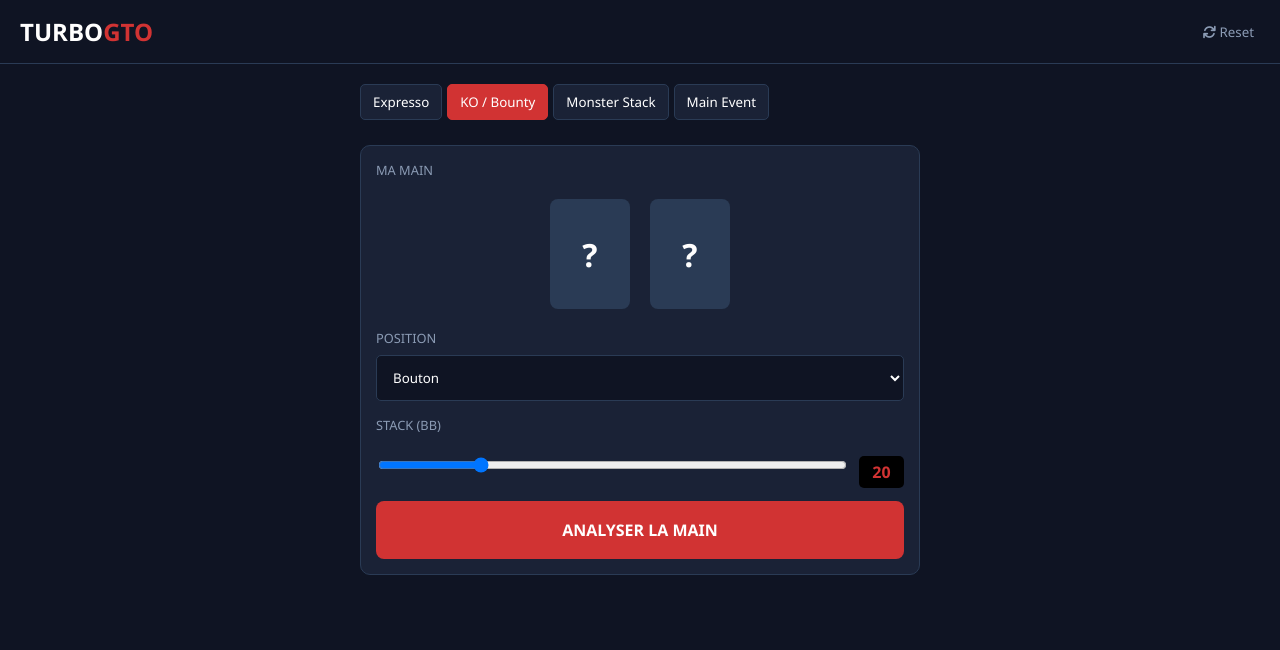
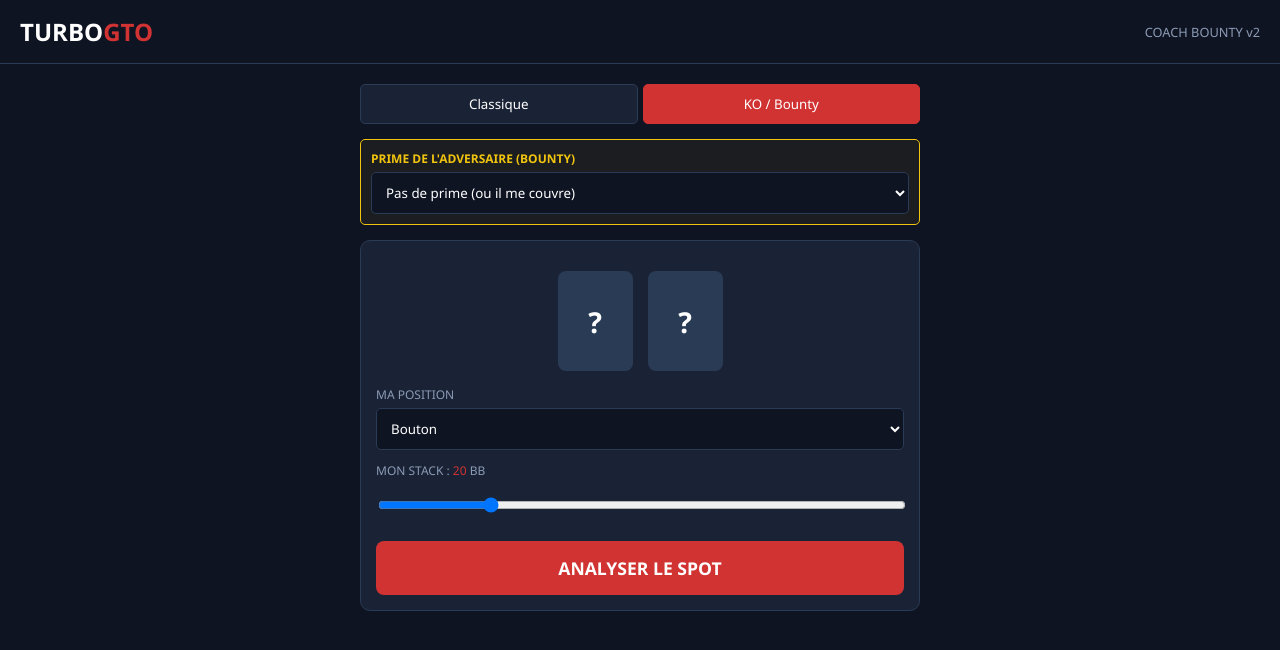
Before and after one commit to EddyBouchenak/Assistant_WINA, a plain HTML site: page index.html in a window 1280 px wide. Both pictures are taken after a click on the button "KO / Bounty". Drawn offline with Linux system fonts and the light colour scheme.

Commit message:
Refactor index.html for tournament and card UI
Updated title and styles for better presentation. Adjusted layout and button functionalities for tournament selection and card handling.

```diff
--- a/index.html
+++ b/index.html
@@ -3,258 +3,172 @@
 <head>
     <meta charset="UTF-8">
     <meta name="viewport" content="width=device-width, initial-scale=1.0, maximum-scale=1.0, user-scalable=no">
-    <title>Assistant Winamax Live - TurboGTO</title>
+    <title>TurboGTO Pro - Bounty Edition</title>
     <link href="https://cdnjs.cloudflare.com/ajax/libs/font-awesome/6.0.0/css/all.min.css" rel="stylesheet">
     <style>
         :root {
-            --bg-dark: #0f1423;
-            --bg-card: #1a2236;
-            --accent-red: #d13333;
-            --text-white: #ffffff;
-            --text-gray: #8b9bb4;
-            --suit-red: #e74c3c;
-            --suit-black: #2c3e50;
+            --bg-dark: #0f1423; --bg-card: #1a2236; --accent-red: #d13333;
+            --text-white: #ffffff; --text-gray: #8b9bb4; --suit-red: #e74c3c;
+            --gold: #f1c40f;
         }
+        * { box-sizing: border-box; font-family: 'Segoe UI', sans-serif; -webkit-tap-highlight-color: transparent; }
+        body { background-color: var(--bg-dark); color: var(--text-white); margin: 0; padding: 0; }
+        header { padding: 15px 20px; border-bottom: 1px solid #2a3b55; display: flex; justify-content: space-between; align-items: center; }
+        .logo { font-size: 1.5rem; font-weight: bold; } .logo span { color: var(--accent-red); }
+        .container { padding: 20px; max-width: 600px; margin: 0 auto; width: 100%; }
 
-        * { box-sizing: border-box; font-family: 'Segoe UI', sans-serif; -webkit-tap-highlight-color: transparent; }
+        .tourney-nav { display: flex; gap: 5px; margin-bottom: 15px; }
+        .t-btn { flex: 1; background: var(--bg-card); border: 1px solid #2a3b55; color: white; padding: 10px; border-radius: 5px; cursor: pointer; }
+        .t-btn.active { background: var(--accent-red); border-color: var(--accent-red); }
 
-        body {
-            background-color: var(--bg-dark);
-            color: var(--text-white);
-            margin: 0; padding: 0;
-            display: flex; flex-direction: column; min-height: 100vh;
-        }
+        .card-section { background: var(--bg-card); border-radius: 10px; padding: 15px; border: 1px solid #2a3b55; margin-bottom: 15px; }
+        .cards-display { display: flex; justify-content: center; gap: 15px; margin: 15px 0; }
+        .card-slot { width: 75px; height: 100px; background: #2a3b55; border-radius: 8px; display: flex; flex-direction: column; justify-content: center; align-items: center; cursor: pointer; border: 2px solid transparent; }
+        .card-slot.filled { background: white; color: black; }
+        .card-val { font-size: 1.8rem; font-weight: bold; }
 
-        header {
-            padding: 15px 20px;
-            background: var(--bg-dark);
-            border-bottom: 1px solid #2a3b55;
-            display: flex; justify-content: space-between; align-items: center;
-        }
+        .input-row { margin-bottom: 12px; }
+        .label { color: var(--text-gray); font-size: 0.75rem; text-transform: uppercase; margin-bottom: 5px; display: block; }
+        select, input { width: 100%; padding: 10px; background: var(--bg-dark); border: 1px solid #2a3b55; color: white; border-radius: 5px; }
 
-        .logo { font-size: 1.5rem; font-weight: bold; }
-        .logo span { color: var(--accent-red); }
+        #bounty-zone { display: none; border: 1px solid var(--gold); padding: 10px; border-radius: 5px; margin-bottom: 15px; background: rgba(241, 196, 15, 0.05); }
+        .gold-text { color: var(--gold); font-weight: bold; }
 
-        .container { flex: 1; padding: 20px; max-width: 600px; margin: 0 auto; width: 100%; }
+        .analyze-btn { width: 100%; background: var(--accent-red); color: white; border: none; padding: 15px; border-radius: 8px; font-weight: bold; cursor: pointer; font-size: 1.1rem; }
 
-        /* Tournament Selector */
-        .tournament-nav {
-            display: flex; gap: 5px; overflow-x: auto; margin-bottom: 20px; padding-bottom: 5px;
-        }
-        .tourney-btn {
-            background: var(--bg-card); border: 1px solid #2a3b55; color: white;
-            padding: 8px 12px; border-radius: 5px; white-space: nowrap; cursor: pointer;
-        }
-        .tourney-btn.active { background: var(--accent-red); border-color: var(--accent-red); }
+        #result { display: none; margin-top: 20px; padding: 20px; background: var(--bg-card); border-radius: 10px; text-align: center; border-top: 4px solid var(--accent-red); }
+        .res-title { font-size: 2.2rem; font-weight: 900; }
 
-        /* Main Section */
-        .section-card {
-            background: var(--bg-card); border-radius: 10px; padding: 15px; margin-bottom: 20px;
-            border: 1px solid #2a3b55;
-        }
-
-        .cards-display {
-            display: flex; justify-content: center; gap: 20px; margin: 20px 0;
-        }
-        .card-slot {
-            width: 80px; height: 110px; background: #2a3b55; border-radius: 8px;
-            display: flex; flex-direction: column; justify-content: center; align-items: center;
-            cursor: pointer; border: 2px solid transparent;
-        }
-        .card-slot.active { border-color: var(--accent-red); background: #3a4b65; }
-        .card-slot.filled { background: white; color: black; }
-        .card-val { font-size: 2rem; font-weight: bold; }
-        .card-suit { font-size: 1.5rem; }
-
-        /* Controls */
-        .label { color: var(--text-gray); font-size: 0.8rem; text-transform: uppercase; margin-bottom: 8px; display: block; }
-        select, input {
-            width: 100%; padding: 12px; background: var(--bg-dark); border: 1px solid #2a3b55;
-            color: white; border-radius: 5px; margin-bottom: 15px;
-        }
-
-        .slider-box { display: flex; align-items: center; gap: 10px; }
-        .stack-val { background: black; color: var(--accent-red); padding: 5px 10px; border-radius: 5px; font-weight: bold; min-width: 45px; text-align: center; }
-
-        .analyze-btn {
-            width: 100%; background: var(--accent-red); color: white; border: none;
-            padding: 18px; border-radius: 8px; font-weight: bold; cursor: pointer; font-size: 1rem;
-        }
-
-        /* Modal */
-        .modal {
-            display: none; position: fixed; top: 0; left: 0; width: 100%; height: 100%;
-            background: rgba(0,0,0,0.9); z-index: 1000; flex-direction: column; justify-content: center; align-items: center;
-        }
+        .modal { display: none; position: fixed; top: 0; left: 0; width: 100%; height: 100%; background: rgba(0,0,0,0.95); z-index: 1000; flex-direction: column; justify-content: center; align-items: center; }
         .modal.show { display: flex; }
         .grid { display: grid; grid-template-columns: repeat(4, 1fr); gap: 10px; padding: 20px; width: 100%; max-width: 400px; }
-        .m-btn {
-            background: var(--bg-card); border: 1px solid #2a3b55; color: white;
-            padding: 15px; border-radius: 5px; text-align: center; font-weight: bold; cursor: pointer;
-        }
-        .m-btn.red { color: var(--suit-red); }
-
-        /* Result */
-        #result { display: none; margin-top: 20px; text-align: center; padding: 20px; background: var(--bg-card); border-radius: 10px; border-left: 5px solid var(--accent-red); }
-        .res-title { font-size: 2.5rem; font-weight: 800; margin: 0; }
-        .res-desc { color: var(--text-gray); font-style: italic; margin-top: 10px; }
+        .m-btn { background: var(--bg-card); border: 1px solid #2a3b55; color: white; padding: 15px; border-radius: 5px; text-align: center; font-weight: bold; cursor: pointer; }
     </style>
 </head>
 <body>
 
 <header>
     <div class="logo">TURBO<span>GTO</span></div>
-    <button onclick="location.reload()" style="background:none; border:none; color:var(--text-gray); cursor:pointer;"><i class="fas fa-sync"></i> Reset</button>
+    <div style="font-size: 0.8rem; color: var(--text-gray);">COACH BOUNTY v2</div>
 </header>
 
 <div class="container">
-    <div class="tournament-nav" id="tourneyNav">
-        <button class="tourney-btn active" onclick="setTourney(this, 'Expresso')">Expresso</button>
-        <button class="tourney-btn" onclick="setTourney(this, 'KO')">KO / Bounty</button>
-        <button class="tourney-btn" onclick="setTourney(this, 'Monster')">Monster Stack</button>
-        <button class="tourney-btn" onclick="setTourney(this, 'Main')">Main Event</button>
+    <div class="tourney-nav">
+        <button class="t-btn active" onclick="switchT(this, 'classic')">Classique</button>
+        <button class="t-btn" onclick="switchT(this, 'ko')">KO / Bounty</button>
     </div>
 
-    <div class="section-card">
-        <span class="label">Ma Main</span>
+    <div id="bounty-zone">
+        <label class="label gold-text">Prime de l'adversaire (Bounty)</label>
+        <select id="bounty-size">
+            <option value="0">Pas de prime (ou il me couvre)</option>
+            <option value="1">Petite prime</option>
+            <option value="2">Grosse prime (x3+)</option>
+            <option value="3">ÉNORME Prime (Couvre mon Buy-in)</option>
+        </select>
+    </div>
+
+    <div class="card-section">
         <div class="cards-display">
-            <div class="card-slot" id="slot1" onclick="openPicker(1)">
-                <div class="card-val">?</div>
-                <div class="card-suit"></div>
-            </div>
-            <div class="card-slot" id="slot2" onclick="openPicker(2)">
-                <div class="card-val">?</div>
-                <div class="card-suit"></div>
-            </div>
+            <div class="card-slot" id="slot1" onclick="openPicker(1)"><div class="card-val">?</div><div class="card-suit"></div></div>
+            <div class="card-slot" id="slot2" onclick="openPicker(2)"><div class="card-val">?</div><div class="card-suit"></div></div>
         </div>
 
-        <label class="label">Position</label>
-        <select id="pos">
-            <option value="UTG">UTG (Début)</option>
-            <option value="HJ">Hi-Jack</option>
-            <option value="CO">Cut-Off</option>
-            <option value="BTN" selected>Bouton</option>
-            <option value="SB">Small Blind</option>
-            <option value="BB">Big Blind</option>
-        </select>
-
-        <label class="label">Stack (BB)</label>
-        <div class="slider-box">
-            <input type="range" id="stackRange" min="1" max="100" value="20" oninput="updateStack(this.value)">
-            <div class="stack-val" id="stackLabel">20</div>
+        <div class="input-row">
+            <label class="label">Ma Position</label>
+            <select id="pos">
+                <option value="UTG">UTG</option><option value="CO">Cut-Off</option>
+                <option value="BTN" selected>Bouton</option><option value="SB">Small Blind</option>
+                <option value="BB">Big Blind</option>
+            </select>
         </div>
 
-        <button class="analyze-btn" onclick="analyze()">ANALYSER LA MAIN</button>
+        <div class="input-row">
+            <label class="label">Mon Stack : <span id="stackLab" style="color:var(--accent-red)">20</span> BB</label>
+            <input type="range" id="stack" min="1" max="100" value="20" oninput="document.getElementById('stackLab').innerText=this.value">
+        </div>
+
+        <button class="analyze-btn" onclick="analyze()">ANALYSER LE SPOT</button>
     </div>
 
     <div id="result">
-        <div class="res-title" id="resAction">CHECK</div>
-        <div id="resStats" style="margin: 10px 0; color: #4ade80; font-weight: bold;"></div>
-        <div class="res-desc" id="resCoach"></div>
+        <div class="res-title" id="resAction">---</div>
+        <div id="resCoach" style="margin-top:10px; color: var(--text-gray);"></div>
     </div>
 </div>
 
 <div class="modal" id="picker">
-    <h3 id="pickerTitle">Carte 1 : Valeur</h3>
-    <div class="grid" id="rankGrid">
-        </div>
-    <div class="grid" id="suitGrid" style="display:none;">
-        <div class="m-btn red" onclick="pickSuit('♥')">♥</div>
-        <div class="m-btn red" onclick="pickSuit('♦')">♦</div>
-        <div class="m-btn" onclick="pickSuit('♠')">♠</div>
-        <div class="m-btn" onclick="pickSuit('♣')">♣</div>
+    <h3 id="pTitle">Valeur</h3>
+    <div class="grid" id="rGrid"></div>
+    <div class="grid" id="sGrid" style="display:none;">
+        <div class="m-btn" style="color:red" onclick="pSuit('♥')">♥</div>
+        <div class="m-btn" style="color:red" onclick="pSuit('♦')">♦</div>
+        <div class="m-btn" onclick="pSuit('♠')">♠</div>
+        <div class="m-btn" onclick="pSuit('♣')">♣</div>
     </div>
-    <button onclick="closePicker()" style="margin-top:20px; background:none; border:none; color:white; cursor:pointer;">Annuler</button>
 </div>
 
 <script>
-    let currentSlot = 0;
-    let tourney = "Expresso";
-    let hand = [ {r:null, s:null}, {r:null, s:null} ];
+    let cur = 0; let isKO = false;
+    let hand = [{r:null,s:null},{r:null,s:null}];
     const ranks = ['A','K','Q','J','T','9','8','7','6','5','4','3','2'];
 
-    // Initialisation
-    const rankGrid = document.getElementById('rankGrid');
+    // Init Modal
+    const rg = document.getElementById('rGrid');
     ranks.forEach(r => {
-        let div = document.createElement('div');
-        div.className = 'm-btn';
-        div.innerText = r;
-        div.onclick = () => pickRank(r);
-        rankGrid.appendChild(div);
+        let d = document.createElement('div'); d.className='m-btn'; d.innerText=r;
+        d.onclick = () => { hand[cur-1].r=r; document.getElementById('rGrid').style.display='none'; document.getElementById('sGrid').style.display='grid'; };
+        rg.appendChild(d);
     });
 
-    function setTourney(btn, name) {
-        document.querySelectorAll('.tourney-btn').forEach(b => b.classList.remove('active'));
+    function switchT(btn, mode) {
+        document.querySelectorAll('.t-btn').forEach(b => b.classList.remove('active'));
         btn.classList.add('active');
-        tourney = name;
+        isKO = (mode === 'ko');
+        document.getElementById('bounty-zone').style.display = isKO ? 'block' : 'none';
     }
 
-    function updateStack(v) { document.getElementById('stackLabel').innerText = v; }
-
-    function openPicker(slot) {
-        currentSlot = slot;
-        document.getElementById('pickerTitle').innerText = "Carte " + slot + " : Valeur";
-        document.getElementById('rankGrid').style.display = 'grid';
-        document.getElementById('suitGrid').style.display = 'none';
-        document.getElementById('picker').classList.add('show');
+    function openPicker(s) { cur=s; document.getElementById('rGrid').style.display='grid'; document.getElementById('sGrid').style.display='none'; document.getElementById('picker').classList.add('show'); }
+    function pSuit(s) {
+        hand[cur-1].s=s;
+        const el = document.getElementById('slot'+cur); el.classList.add('filled');
+        el.querySelector('.card-val').innerText = hand[cur-1].r;
+        el.querySelector('.card-suit').innerText = s;
+        el.style.color = (s==='♥'||s==='♦')?'red':'black';
+        document.getElementById('picker').classList.remove('show');
     }
 
-    function pickRank(r) {
-        hand[currentSlot-1].r = r;
-        document.getElementById('pickerTitle').innerText = "Carte " + currentSlot + " : Couleur";
-        document.getElementById('rankGrid').style.display = 'none';
-        document.getElementById('suitGrid').style.display = 'grid';
-    }
-
-    function pickSuit(s) {
-        hand[currentSlot-1].s = s;
-        updateCardUI(currentSlot);
-        closePicker();
-    }
-
-    function updateCardUI(slot) {
-        const card = hand[slot-1];
-        const el = document.getElementById('slot' + slot);
-        el.classList.add('filled');
-        el.querySelector('.card-val').innerText = card.r;
-        el.querySelector('.card-suit').innerText = card.s;
-        el.style.color = (card.s === '♥' || card.s === '♦') ? 'var(--suit-red)' : 'black';
-    }
-
-    function closePicker() { document.getElementById('picker').classList.remove('show'); }
-
     function analyze() {
-        if (!hand[0].r || !hand[1].r) { alert("Choisis tes 2 cartes d'abord !"); return; }
-
-        const stack = parseInt(document.getElementById('stackRange').value);
-        const pos = document.getElementById('pos').value;
+        if(!hand[0].r || !hand[1].r) return alert("Complète ta main !");
+        const stack = parseInt(document.getElementById('stack').value);
+        const bnt = parseInt(document.getElementById('bounty-size').value);
         const h1 = hand[0].r, h2 = hand[1].r;
-        const suited = hand[0].s === hand[1].s;
 
         let action = "FOLD";
-        let coach = "Trop faible pour cette position.";
-        let equity = "15%";
+        let coach = "Main trop faible.";
 
-        // Logique simplifiée Nash / Turbo
-        const isAce = (h1 === 'A' || h2 === 'A');
-        const isPair = (h1 === h2);
+        const hasAce = (h1==='A'||h2==='A');
+        const isPair = (h1===h2);
 
-        if (isAce) {
-            if (stack < 15) { action = "ALL-IN"; coach = "En Turbo, on ne lâche pas un As avec ce stack."; equity = "58%"; }
-            else { action = "RAISE"; coach = "Ouvre à 2bb pour tester les blindes."; equity = "62%"; }
-        } else if (isPair) {
-            action = "ALL-IN"; coach = "Paire servie. On veut voir les 5 cartes ou prendre les blindes."; equity = "70%";
-        } else if (suited && stack < 10) {
-            action = "ALL-IN"; coach = "Dernière chance, ta main a du potentiel de flush."; equity = "40%";
+        if(isKO && bnt >= 2) {
+            if(hasAce || isPair || (h1==='K' || h2==='K')) {
+                action = "CALL / TAPIS";
+                coach = "PRIME ÉLEVÉE ! On élargit le call. Mathématiquement rentable pour le Bounty.";
+            } else {
+                action = "FOLD"; coach = "Même pour la prime, cette main est trop moche.";
+            }
+        } else {
+            if(hasAce && stack < 15) { action = "ALL-IN"; coach = "Stack court + As : on envoie tout."; }
+            else if(isPair) { action = "ALL-IN"; coach = "Paire servie = Agression maximum."; }
+            else { action = "FOLD"; coach = "Patiente, un meilleur spot viendra."; }
         }
 
+        const res = document.getElementById('result');
+        res.style.display = 'block';
         document.getElementById('resAction').innerText = action;
-        document.getElementById('resAction').style.color = (action === "FOLD") ? "#f87171" : "#4ade80";
-        document.getElementById('resStats').innerText = "Équité estimée : " + equity;
-        document.getElementById('resCoach').innerText = tourney + " (" + pos + ") : " + coach;
-        document.getElementById('result').style.display = 'block';
+        document.getElementById('resAction').style.color = (action==="FOLD")?"#f87171":"#4ade80";
+        document.getElementById('resCoach').innerText = coach;
     }
 </script>
-
 </body>
 </html>
```
